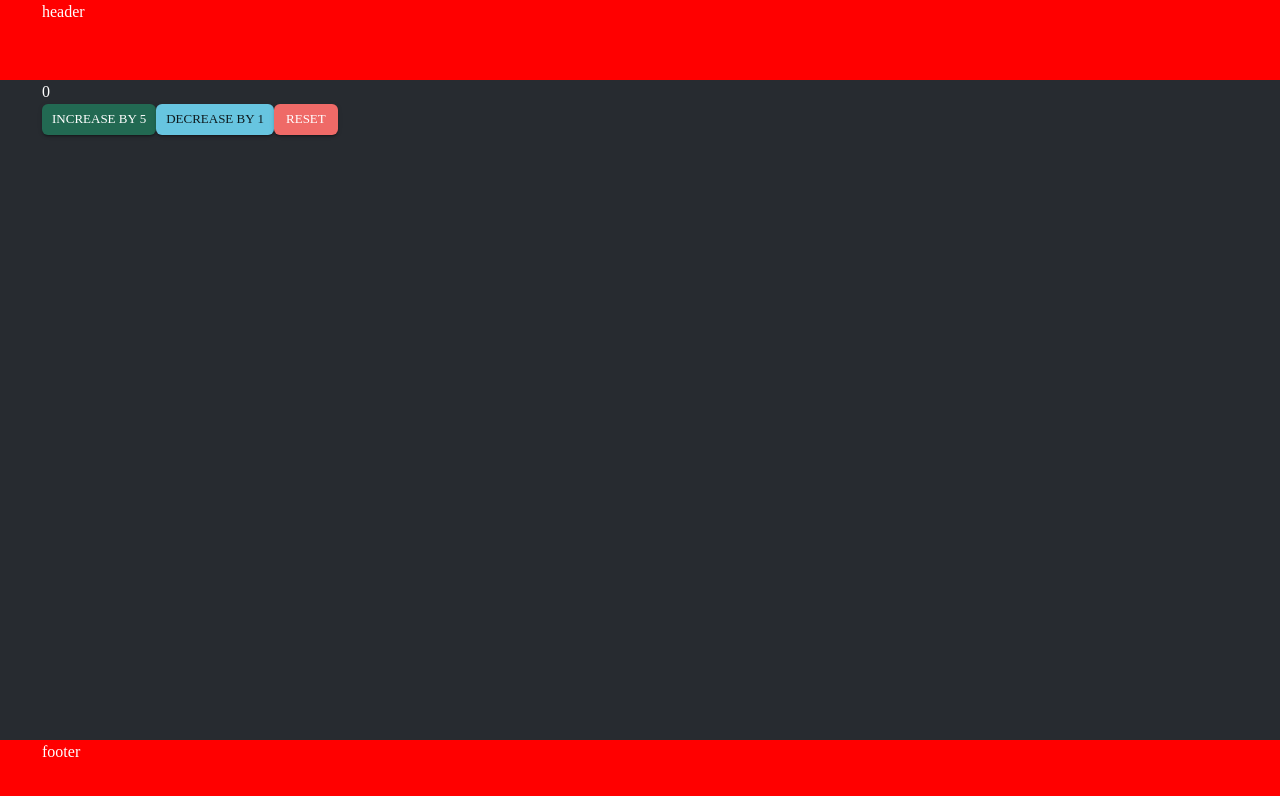
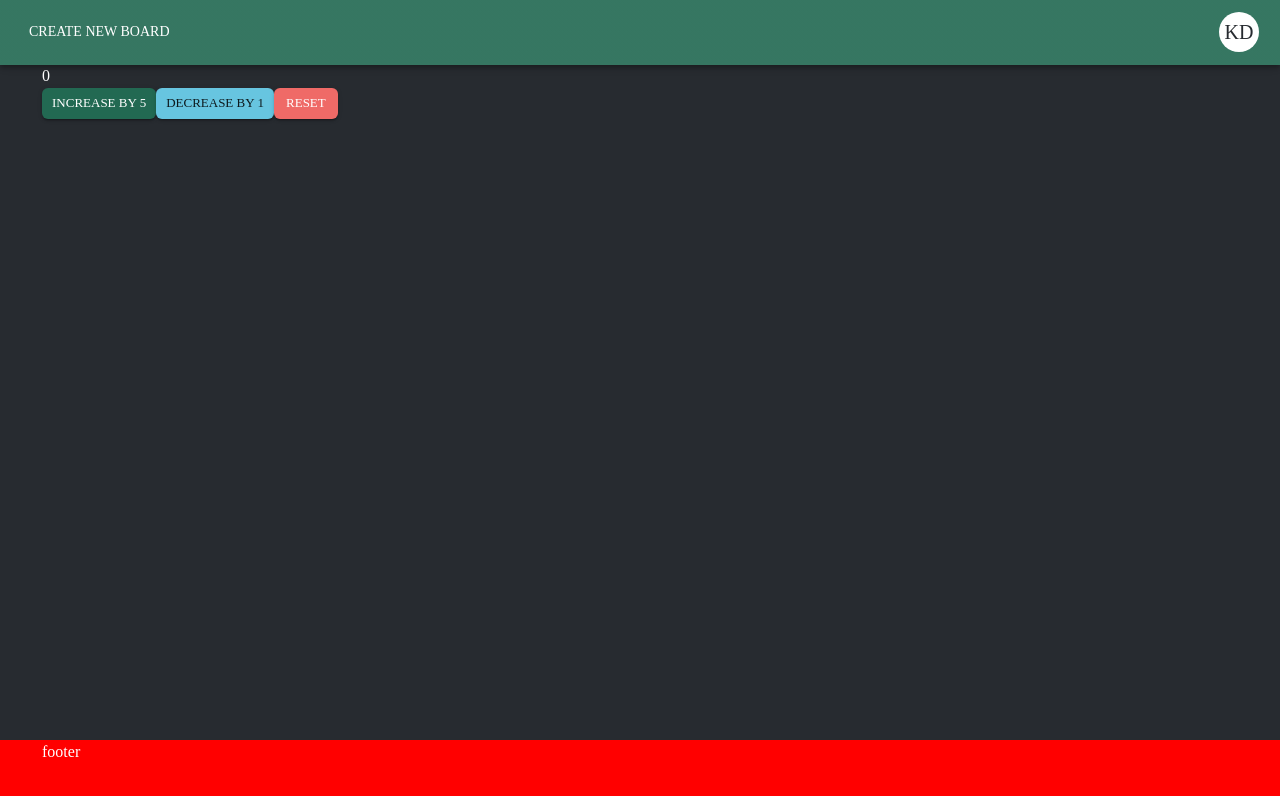
Before and after one commit to strawberrystr1/project-management-app, a React (Create React App) app: page /home in a window 1280 px wide. Shown: the top 796 px of the page. Built offline with nearby package versions, Linux system fonts and the light colour scheme.

Commit message:
feat: header start

```diff
--- a/src/components/layouts/Header/Header.tsx
+++ b/src/components/layouts/Header/Header.tsx
@@ -1,11 +1,151 @@
-import { Container } from '@mui/material';
+import {
+  AppBar,
+  Avatar,
+  Box,
+  Button,
+  Container,
+  IconButton,
+  Menu,
+  MenuItem,
+  Toolbar,
+  Tooltip,
+  Typography,
+} from '@mui/material';
+import LogoutIcon from '@mui/icons-material/Logout';
+import EditIcon from '@mui/icons-material/Edit';
 import styles from './style.module.scss';
+import React, { useState } from 'react';
+
+// const titleLogo = 'PROJECTS';
+
+const userSettings = [
+  {
+    text: 'edit profile',
+    logo: <EditIcon fontSize="small" />,
+    handleClick: () => console.log('edit'),
+  },
+  {
+    text: 'Logout',
+    logo: <LogoutIcon fontSize="small" />,
+    handleClick: () => console.log('logOut'),
+  },
+];
 
 const Header = () => {
+  const isLogged = true; // replace this for state variable
+
+  const [anchorElUser, setAnchorElUser] = useState<null | HTMLElement>(null);
+  const handleOpenUserMenu = (event: React.MouseEvent<HTMLElement>) => {
+    setAnchorElUser(event.currentTarget);
+  };
+  const handleCloseUserMenu = () => {
+    setAnchorElUser(null);
+  };
+
+  const stringAvatar = (name: string) => {
+    let nameText;
+    if (name.split(' ').length > 1) {
+      nameText = `${name.split(' ')[0][0]}${name.split(' ')[1][0]}`;
+    } else {
+      nameText = name[0];
+    }
+    return {
+      sx: {
+        bgcolor: 'white',
+      },
+      children: `${nameText}`,
+    };
+  };
+
   return (
-    <Container maxWidth={false} component="header" className={styles.headerWrapper}>
-      <Container maxWidth="xl">header</Container>
-    </Container>
+    <>
+      {/* <Container maxWidth={false} component="header" className={styles.headerWrapper}> */}
+      <AppBar position="fixed">
+        <Container maxWidth="xl">
+          <Toolbar disableGutters>
+            {isLogged && (
+              <Box sx={{ flexGrow: 1, display: 'flex' }}>
+                <Button
+                  onClick={() => console.log('creating new desk')}
+                  sx={{
+                    my: 2,
+                    color: 'white',
+                    display: 'block',
+                    '&:hover': { color: '#c2c2c2' },
+                  }}
+                >
+                  Create new board
+                </Button>
+              </Box>
+            )}
+            {isLogged ? (
+              <Box sx={{ flexGrow: 0 }}>
+                <Tooltip title="User settings">
+                  <IconButton onClick={handleOpenUserMenu} sx={{ p: 0 }}>
+                    <Avatar {...stringAvatar('Kent Dodos')} />
+                  </IconButton>
+                </Tooltip>
+                <Menu
+                  sx={{ mt: '45px' }}
+                  id="menu-appbar"
+                  anchorEl={anchorElUser}
+                  anchorOrigin={{
+                    vertical: 'top',
+                    horizontal: 'right',
+                  }}
+                  keepMounted
+                  transformOrigin={{
+                    vertical: 'top',
+                    horizontal: 'right',
+                  }}
+                  open={Boolean(anchorElUser)}
+                  onClose={handleCloseUserMenu}
+                >
+                  {userSettings.map((setting) => (
+                    <MenuItem
+                      key={setting.text}
+                      onClick={() => {
+                        setting.handleClick();
+                        handleCloseUserMenu();
+                      }}
+                    >
+                      {setting.logo}
+                      <Typography
+                        sx={{
+                          marginLeft: 2,
+                        }}
+                        textAlign="center"
+                      >
+                        {setting.text}
+                      </Typography>
+                    </MenuItem>
+                  ))}
+                </Menu>
+              </Box>
+            ) : (
+              <Box sx={{ flexGrow: 1, display: 'flex' }}>
+                <Button
+                  onClick={() => console.log('creating new desk')}
+                  sx={{
+                    my: 2,
+                    color: 'white',
+                    display: 'block',
+                    '&:hover': { color: '#c2c2c2' },
+                  }}
+                >
+                  Create desk
+                </Button>
+                <div>Sign in</div>
+                <div>/</div>
+                <div>Sign up</div>
+              </Box>
+            )}
+          </Toolbar>
+        </Container>
+      </AppBar>
+      <Toolbar />
+      {/* </Container> */}
+    </>
   );
 };
 
--- a/src/theme/theme.ts
+++ b/src/theme/theme.ts
@@ -33,6 +33,15 @@ const themeOptions: ThemeOptions = {
   shape: {
     borderRadius: 6,
   },
+  components: {
+    MuiAppBar: {
+      styleOverrides: {
+        colorPrimary: {
+          backgroundColor: '#226952',
+        },
+      },
+    },
+  },
 };
 
 export const theme = createTheme(themeOptions);
```
